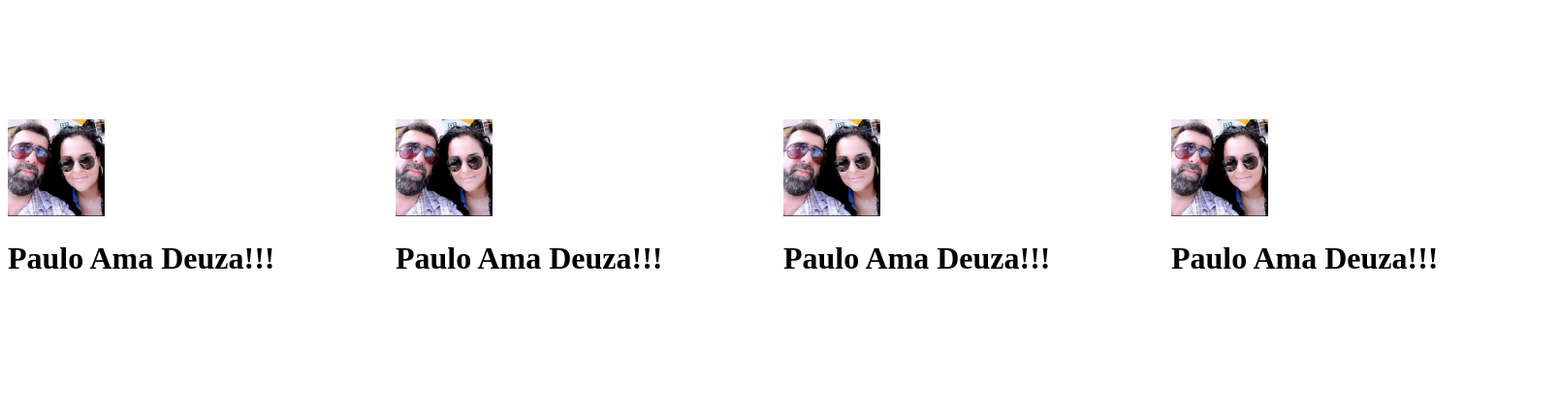
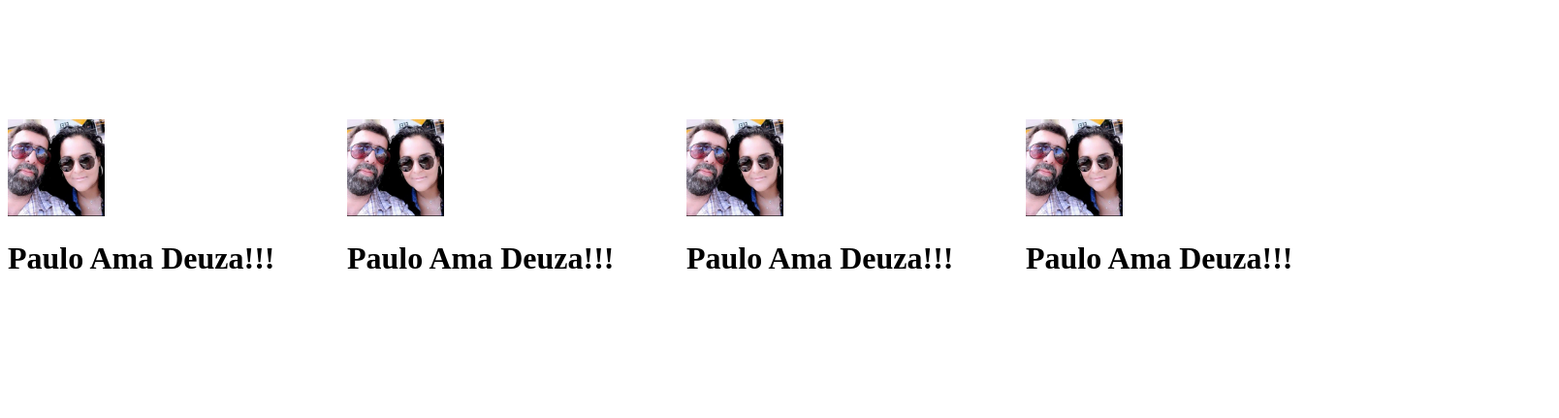
Before and after one commit to SunTsuTor/Home, a plain HTML site: page index.html in a window 1280 px wide. Shown: the part 485-916 px from the top of the page at 97% size, 1608 px wide, since content can reach past the window. Drawn offline with Linux system fonts and the light colour scheme.

Commit message:
Add files via upload

```diff
--- a/principal.css
+++ b/principal.css
@@ -1,7 +1,7 @@
 .grid {
     display: grid;
     grid-template-rows: 300px 300px 300px;
-    grid-template-columns: 400px 400px 400px 400px;
+    grid-template-columns: 350px 350px 350px 350px;
 }
 img {
     max-width: 100px;
```
